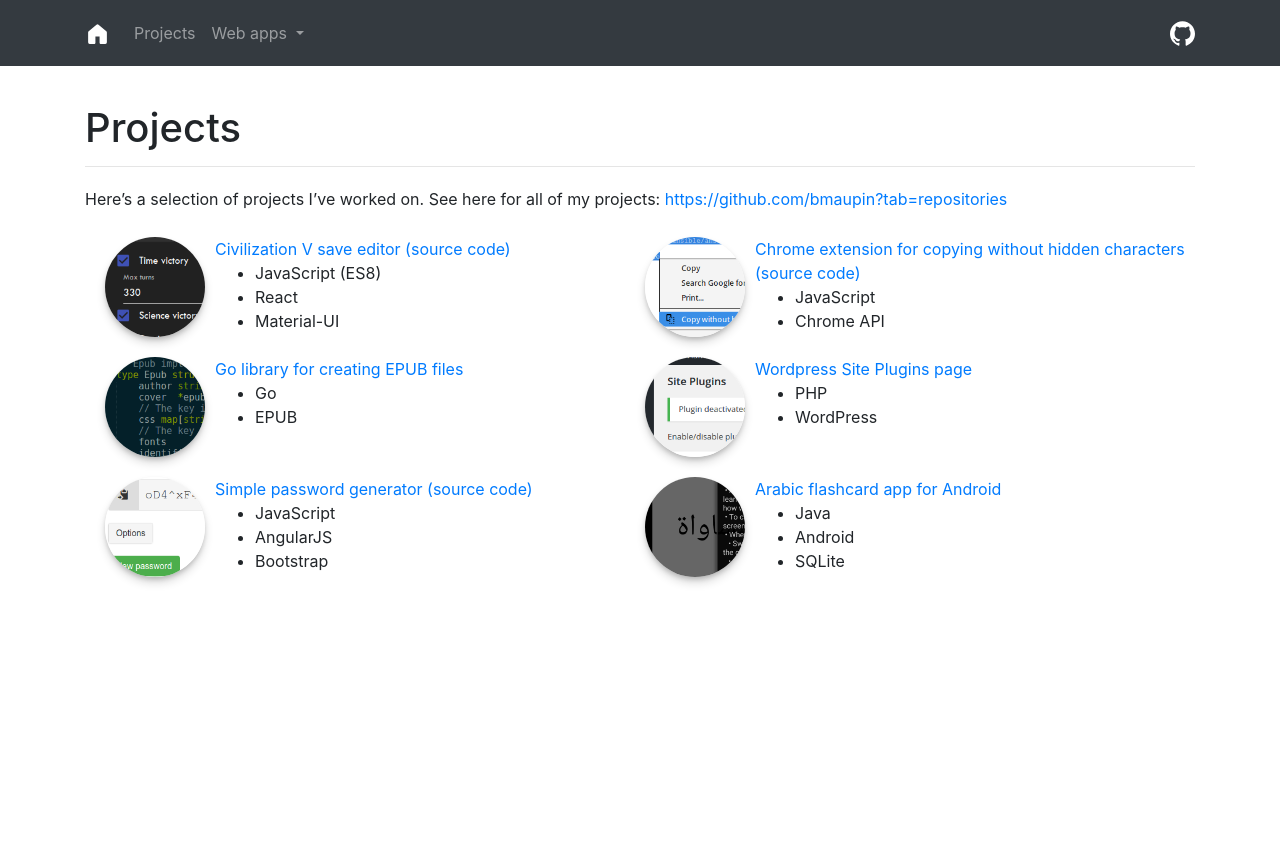
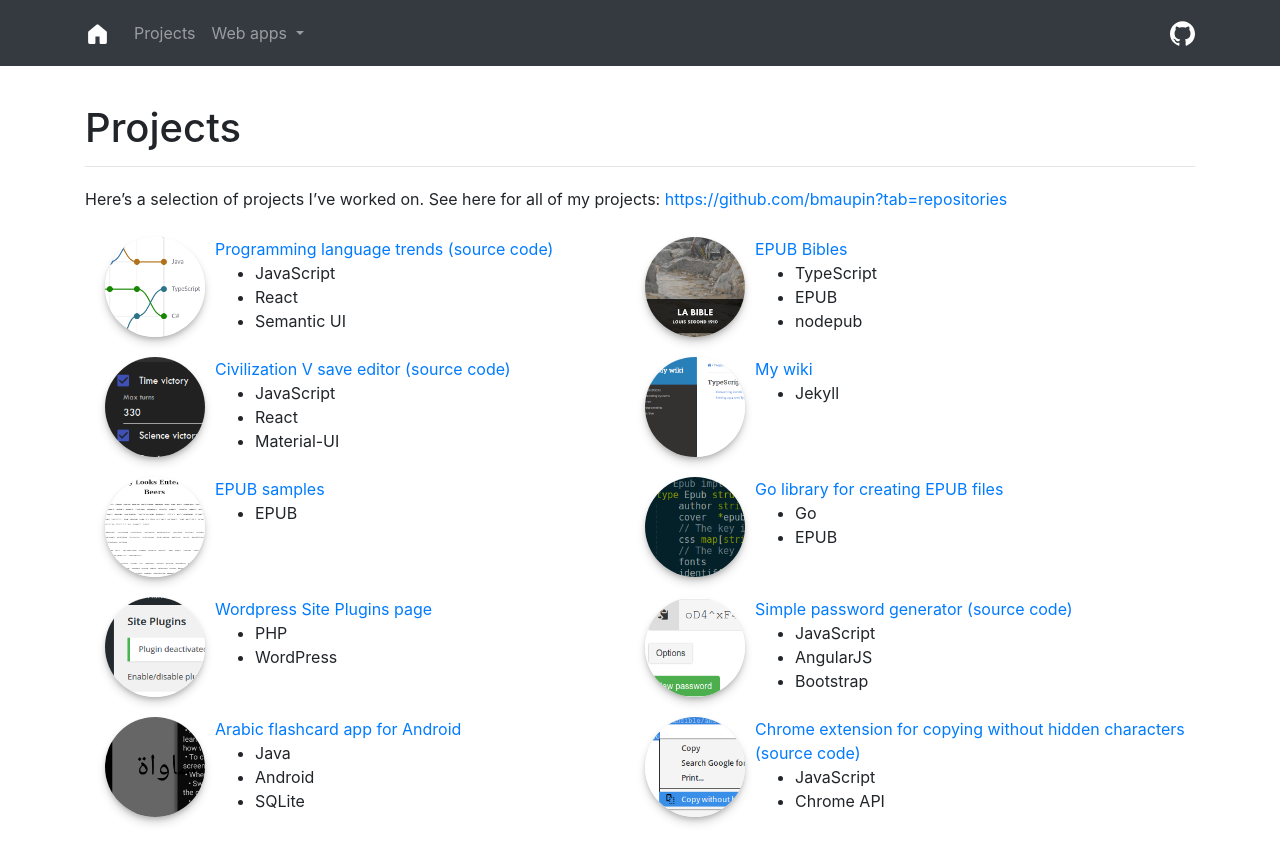
Before and after one commit to bmaupin/bmaupin.github.io, a Jekyll site: the page built from projects/index.md, in a window 1280 px wide. Shown: the top 863 px of the page. Built offline with Jekyll 4.4.1, drawn with Linux system fonts in a browser that asks for light colours; a style sheet for code colours, icons or effects is not loaded.

Commit message:
feat: Add more projects

```diff
--- a/projects/index.md
+++ b/projects/index.md
@@ -6,23 +6,53 @@
 
 <div class="highlighted-projects">
   <div class="highlighted-project">
+    <a href="https://bmaupin.github.io/langtrends/"><img src="/assets/images/projects/langtrends.png"></a>
+    <div>
+      <a href="https://bmaupin.github.io/langtrends/">Programming language trends</a> <a href="https://github.com/bmaupin/langtrends">(source code)</a>
+      <ul>
+        <li>JavaScript</li>
+        <li>React</li>
+        <li>Semantic UI</li>
+      </ul>
+    </div>
+  </div>
+  <div class="highlighted-project">
+    <a href="https://bmaupin.github.io/langtrends/"><img src="/assets/images/projects/epub-bibles.png"></a>
+    <div>
+      <a href="https://github.com/bmaupin/epub-bibles">EPUB Bibles</a>
+      <ul>
+        <li>TypeScript</li>
+        <li>EPUB</li>
+        <li>nodepub</li>
+      </ul>
+    </div>
+  </div>
+  <div class="highlighted-project">
     <a href="https://bmaupin.github.io/civ5save-editor/"><img src="/assets/images/projects/civ5save-editor.png"></a>
     <div>
       <a href="https://bmaupin.github.io/civ5save-editor/">Civilization V save editor</a> <a href="https://github.com/bmaupin/civ5save-editor">(source code)</a>
       <ul>
-        <li>JavaScript (ES8)</li>
+        <li>JavaScript</li>
         <li>React</li>
         <li>Material-UI</li>
       </ul>
     </div>
   </div>
   <div class="highlighted-project">
-    <a href="https://chrome.google.com/webstore/detail/copy-without-hidden-chara/kdlmljhnfhdgngjpimpahgomefdlndle"><img src="/assets/images/projects/chrome-copy.png"></a>
+    <a href="https://github.com/bmaupin/wiki"><img src="/assets/images/projects/wiki.png"></a>
     <div>
-      <a href="https://chrome.google.com/webstore/detail/copy-without-hidden-chara/kdlmljhnfhdgngjpimpahgomefdlndle">Chrome extension for copying without hidden characters</a> <a href="https://github.com/bmaupin/chrome-copy-without-hidden-characters">(source code)</a>
+      <a href="https://github.com/bmaupin/wiki">My wiki</a>
       <ul>
-        <li>JavaScript</li>
-        <li>Chrome API</li>
+        <li>Jekyll</li>
+      </ul>
+    </div>
+  </div>
+  <div class="highlighted-project">
+    <a href="https://github.com/bmaupin/epub-samples"><img src="/assets/images/projects/epub-samples.png"></a>
+    <div>
+      <a href="https://github.com/bmaupin/epub-samples">EPUB samples</a>
+      <ul>
+        <li>EPUB</li>
       </ul>
     </div>
   </div>
@@ -68,4 +98,14 @@
       </ul>
     </div>
   </div>
+  <div class="highlighted-project">
+    <a href="https://chrome.google.com/webstore/detail/copy-without-hidden-chara/kdlmljhnfhdgngjpimpahgomefdlndle"><img src="/assets/images/projects/chrome-copy.png"></a>
+    <div>
+      <a href="https://chrome.google.com/webstore/detail/copy-without-hidden-chara/kdlmljhnfhdgngjpimpahgomefdlndle">Chrome extension for copying without hidden characters</a> <a href="https://github.com/bmaupin/chrome-copy-without-hidden-characters">(source code)</a>
+      <ul>
+        <li>JavaScript</li>
+        <li>Chrome API</li>
+      </ul>
+    </div>
+  </div>
 </div>
```
Also changed, not shown: assets/images/projects/epub-bibles.png (added), assets/images/projects/epub-samples.png (added), assets/images/projects/langtrends.png (added), assets/images/projects/wiki.png (added).
